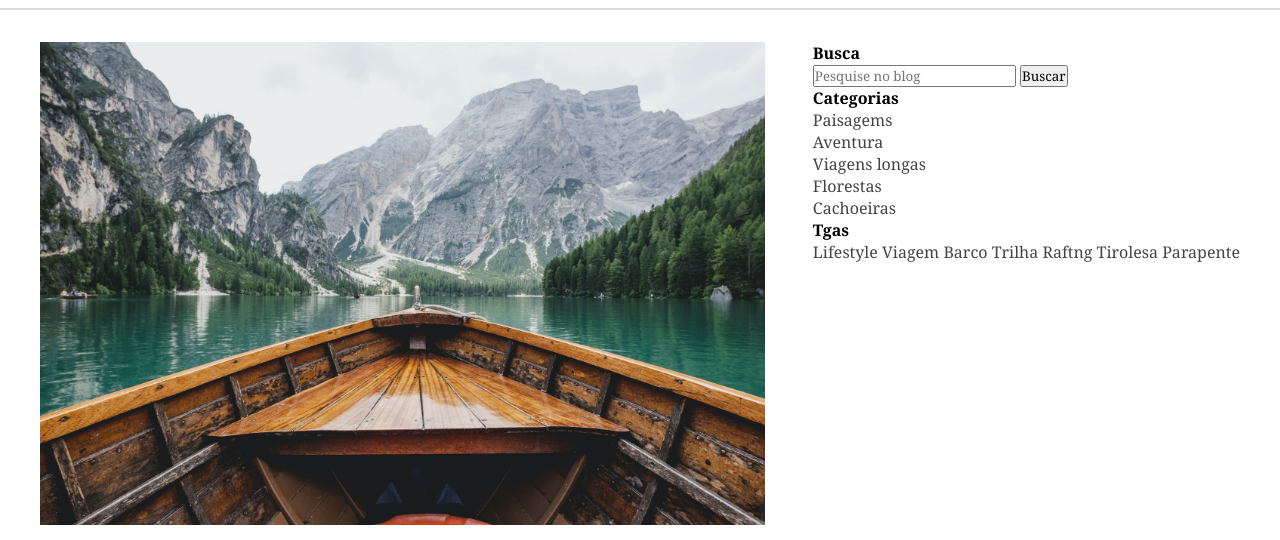
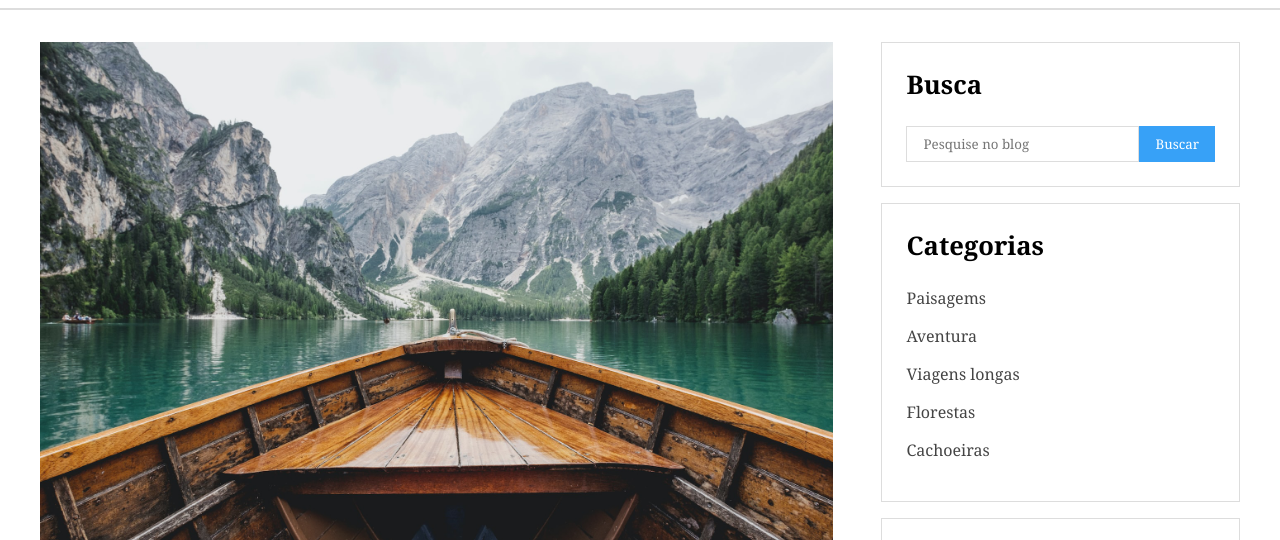
Before and after one commit to NickolasAndre/Blog-001, a plain HTML site: page index.html in a window 1280 px wide. Shown: the part 73-613 px from the top of the page. Drawn offline with Linux system fonts and the light colour scheme.

Commit message:
barra-lateral

```diff
--- a/12_BLOG_SEMÂNTICO/css/style.css
+++ b/12_BLOG_SEMÂNTICO/css/style.css
@@ -33,7 +33,7 @@ a:hover{
     display: flex;
     justify-content: space-between;
     align-items: center;
-    max-width: 1200px;
+    max-width: 1750px;
     margin: 0 auto;
 }
 
@@ -48,7 +48,7 @@ a:hover{
     display: flex;
     padding: 2rem 2.5rem;
     gap: 3rem;
-    max-width: 1200px;
+    max-width: 1750px;
     margin: 0 auto;
 }
 
@@ -79,3 +79,77 @@ a:hover{
     color: #333;
     font-weight: bold;
 }
+
+/* barra lateral */
+
+#sidebar{
+    flex: 1 1 0;
+}
+
+#search-bar,
+#categories,
+#tags{
+    padding: 1.5rem;
+    border: 1px solid #ddd;
+    margin-bottom: 1rem;
+}
+
+#search-bar h4,
+#categories h4,
+#tags h4{
+    margin-bottom: 1.5rem;
+    font-size: 1.6rem;
+}
+
+#search-bar form{
+    display: flex;
+}
+
+#search-bar input{
+    padding: .5rem 1rem;
+    border: 1px solid #ddd;
+}
+
+#search-bar input[type="submit"]{
+    cursor: pointer;
+    background-color: #37a1f7;
+    color: #fff;
+    border: none;
+}
+
+#categories li{
+    margin-bottom: 1rem;
+}
+
+#tags-container{
+    display: flex;
+    flex-wrap: wrap;
+    gap: .5rem;
+}
+
+#tags-container a{
+    background-color: #ddd;
+    padding: .5rem .7rem;
+    border-radius: 0.3rem;
+}
+
+/* footer */
+
+#footer{
+    border-top: 2px solid #ddd;
+    padding: 3rem;
+    text-align: center;
+}
+
+#footer h2,
+#footer p{
+    margin-bottom: 1rem;
+}
+
+/* Responsivo */
+
+@media (max-width:450px) {
+    .container{
+        flex-wrap: wrap;
+    }
+}
```
